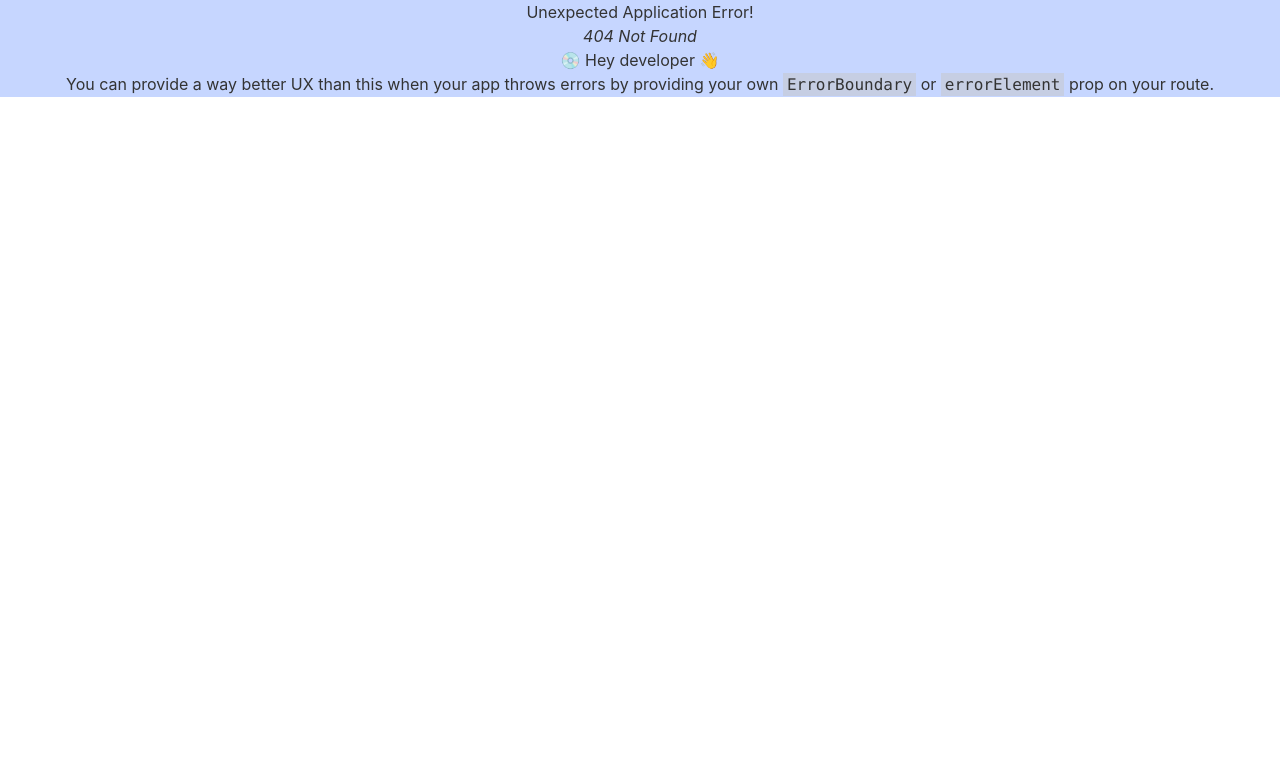
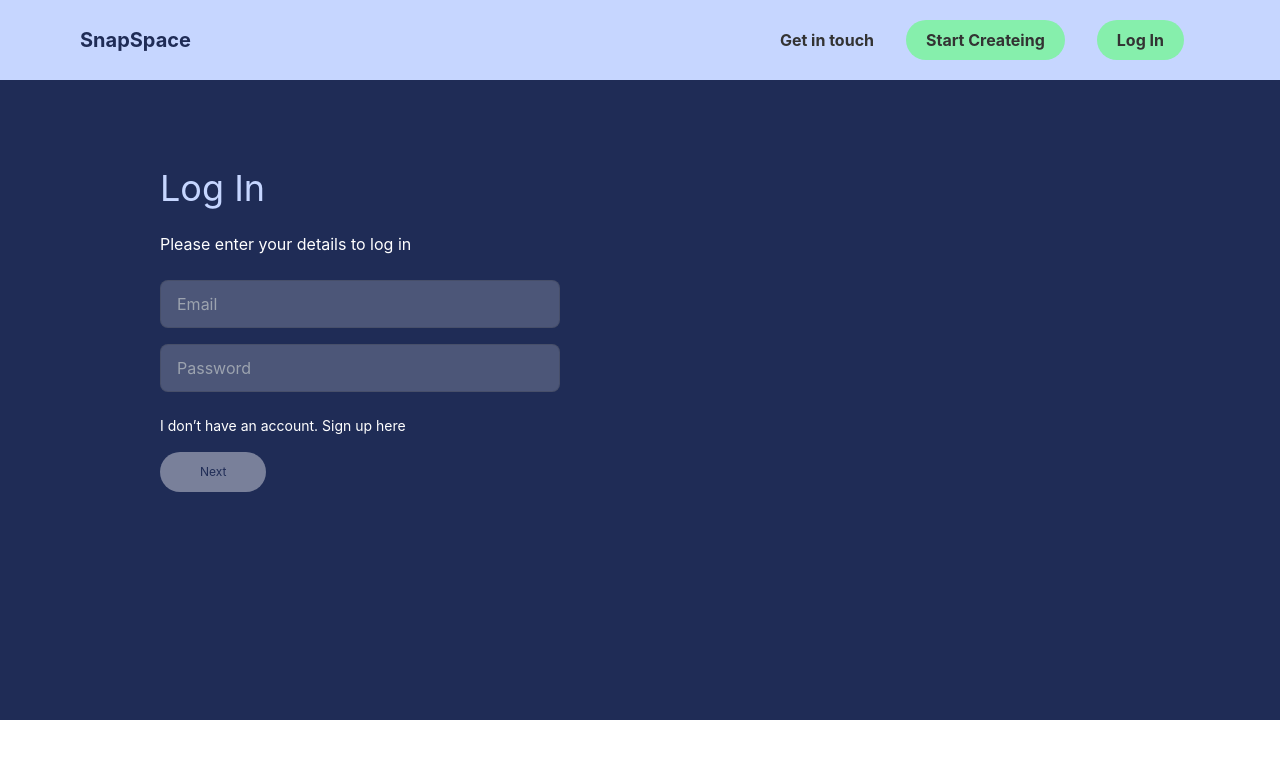
Before and after one commit to mkmahmud/SnapSpace, a React (Create React App) app in the folder front/: page /login in a window 1280 px wide. Before the commit this address had no page. Shown: the top 758 px of the page. Built offline with nearby package versions, Linux system fonts and the light colour scheme.

Commit message:
log in page

```diff
--- a/front/package.json
+++ b/front/package.json
@@ -8,6 +8,7 @@
     "@testing-library/react": "^13.4.0",
     "@testing-library/user-event": "^13.5.0",
     "daisyui": "^2.42.1",
+    "firebase": "^9.14.0",
     "react": "^18.2.0",
     "react-dom": "^18.2.0",
     "react-router-dom": "^6.4.4",
--- /dev/null
+++ b/front/src/Config/Firebase.js
@@ -0,0 +1,22 @@
+// Import the functions you need from the SDKs you need
+import { initializeApp } from "firebase/app";
+import { getAnalytics } from "firebase/analytics";
+// TODO: Add SDKs for Firebase products that you want to use
+// https://firebase.google.com/docs/web/setup#available-libraries
+
+// Your web app's Firebase configuration
+// For Firebase JS SDK v7.20.0 and later, measurementId is optional
+
+
+const firebaseConfig = {
+  apiKey: process.env.REACT_APP_apiKey,
+  authDomain: process.env.REACT_APP_authDomain,
+  projectId: process.env.REACT_APP_projectId,
+  storageBucket: process.env.REACT_APP_storageBucket,
+  messagingSenderId: process.env.REACT_APP_messagingSenderId,
+  appId: process.env.REACT_APP_appId,
+  measurementId: process.env.REACT_APP_measurementId
+};
+
+// Initialize Firebase
+export const app = initializeApp(firebaseConfig);
--- a/front/src/Pages/Home/Home.js
+++ b/front/src/Pages/Home/Home.js
@@ -4,11 +4,6 @@ import Banar from './Banar/Banar';
 import Content from './Content/Content';
 
 const Home = () => {
-
-
-  const { demo } = useContext(UserAuth)
-
-  console.log(demo)
 
   return (
     <div>
--- a/front/src/Pages/Shared/Navbar/Navbar.js
+++ b/front/src/Pages/Shared/Navbar/Navbar.js
@@ -6,7 +6,7 @@ const Navbar = () => {
     const menus = <>
         <li><Link className='font-bold'>Get in touch</Link></li>
         <li><Link className='font-bold'><button className='bg-green-300 py-2 px-5 bg-[#FCE72D] rounded-full'>Start Createing</button></Link></li>
-        <li><Link className='font-bold'><button className='bg-green-300 py-2 px-5 bg-[#FFFFFF] rounded-full'>Log In</button></Link></li>
+        <li><Link to='/login' className='font-bold'><button className='bg-green-300 py-2 px-5 bg-[#FFFFFF] rounded-full'>Log In</button></Link></li>
 
     </>
 
--- /dev/null
+++ b/front/src/Pages/SignIn/SignIn.js
@@ -0,0 +1,58 @@
+import React, { useEffect, useReducer, useState } from 'react';
+import { Link } from 'react-router-dom';
+
+const SignIn = () => {
+
+
+    const [activebtn, setActivebtn] = useState(false)
+
+    const initialState = {
+        email: '',
+        password: ''
+    }
+
+    const reducer = (state, action) => {
+
+
+        switch (action.type) {
+            case 'input':
+                return {
+                    ...state,
+                    [action.payload.name]: action.payload.value,
+                }
+            default: return state
+        }
+    }
+
+    const [state, dispatch] = useReducer(reducer, initialState)
+
+    useEffect(() => {
+        if (state.email && state.password) {
+            setActivebtn(true)
+        } else {
+            setActivebtn(false)
+        }
+    }, [state])
+
+
+    return (
+        <div className='bg-[#1F2C56] text-white text-left px-40 py-20 h-[80vh]'>
+            <div className="login w-[400px]">
+                <h2 className='text-[#C6D6FF] text-4xl py-2'>Log In</h2>
+                <p className='py-4'>Please enter your details to log in</p>
+                <form>
+                    <input type="email" placeholder="Email" onChange={(e) => dispatch({ type: 'input', payload: { name: e.target.name, value: e.target.value } })} name='email' className="bg-[#4C5678] input input-bordered w-full my-2" /> <br />
+                    <input type="password" placeholder="Password" onChange={(e) => dispatch({ type: 'input', payload: { name: e.target.name, value: e.target.value } })} name='password' className="bg-[#4C5678] input input-bordered w-full my-2" /> <br />
+                    <p className='text-sm py-4'>I don’t have an account. <Link to='/signup'>Sign up here</Link></p>
+
+                    {
+                        activebtn ? <button type='submit' className='bg-[#8DAEFF] text-[#1F2C56] px-10 text-xs py-3 rounded-full'>Next</button> : <button className='bg-[#79809A] text-[#1F2C56] px-10 text-xs py-3 rounded-full' disabled>Next</button>
+                    }
+                </form>
+
+            </div>
+        </div>
+    );
+};
+
+export default SignIn;
--- /dev/null
+++ b/front/src/Pages/SignUp/SignUp.js
@@ -0,0 +1,11 @@
+import React from 'react';
+
+const SignUp = () => {
+    return (
+        <div>
+            Sign Up
+        </div>
+    );
+};
+
+export default SignUp;
```
Also changed, not shown: front/src/Routes/Router/Router.js (+10 -0 lines), 1 other file (tests, documents, lock files or other folders).
